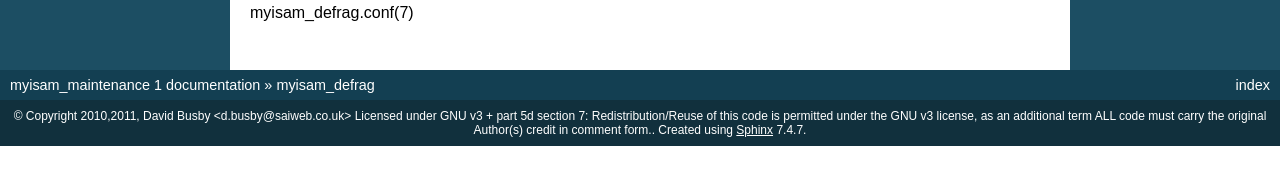
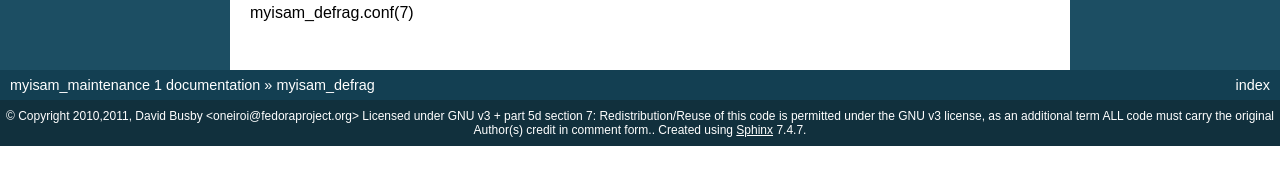
Before and after one commit to Oneiroi/mysql_maintenance, a Sphinx documentation site: the page built from docs/source/myisam_defrag.rst, in a window 1280 px wide. Shown: the part 584-769 px from the top of the page. Built offline with Sphinx 7.4.7, drawn with Linux system fonts in a browser that asks for light colours; some of the changed lines change nothing that is shown.

Commit message:
docs wip

```diff
--- a/docs/source/conf.py
+++ b/docs/source/conf.py
@@ -41,7 +41,7 @@ master_doc = 'index'
 
 # General information about the project.
 project = u'myisam_maintenance'
-copyright = u'2010,2011, David Busby <d.busby@saiweb.co.uk> Licensed under GNU v3 + part 5d section 7: Redistribution/Reuse of this code is permitted under the GNU v3 license, as an additional term ALL code must carry the original Author(s) credit in comment form.'
+copyright = u'2010,2011, David Busby <oneiroi@fedoraproject.org> Licensed under GNU v3 + part 5d section 7: Redistribution/Reuse of this code is permitted under the GNU v3 license, as an additional term ALL code must carry the original Author(s) credit in comment form.'
 
 # The version info for the project you're documenting, acts as replacement for
 # |version| and |release|, also used in various other places throughout the
@@ -179,7 +179,7 @@ htmlhelp_basename = 'myisam_maintenancedoc'
 # (source start file, target name, title, author, documentclass [howto/manual]).
 latex_documents = [
   ('index', 'myisam_maintenance.tex', u'myisam\\_maintenance Documentation',
-   u'David Busby \\textless{}d.busby@saiweb.co.uk\\textgreater{}', 'manual'),
+   u'David Busby \\textless{}oneiroi@fedoraproject.org\\textgreater{}', 'manual'),
 ]
 
 # The name of an image file (relative to this directory) to place at the top of
@@ -211,7 +211,7 @@ latex_documents = [
 # One entry per manual page. List of tuples
 # (source start file, name, description, authors, manual section).
 man_pages = [
-    ('myisam_defrag', 'myisam_defrag', u'enumerate and defragment myISAM engine mySQL tables',[u'David Busby <d.busby@saiweb.co.uk>'], 8),
-    ('myisam_defrag.conf', 'myisam_defrag.conf', u'configuration file for myisam_defrag.py',[u'David Busby <d.busby@saiweb.co.uk>'], 7),
-    ('index_rebuild', 'index_rebuild', u'enumerate and rebuild indexs on mySQL tables',[u'David Busby <d.busby@saiweb.co.uk>'], 8)
+    ('myisam_defrag', 'myisam_defrag', u'enumerate and defragment myISAM engine mySQL tables',[u'David Busby <oneiroi@fedoraproject.org>'], 8),
+    ('myisam_defrag.conf', 'myisam_defrag.conf', u'configuration file for myisam_defrag.py',[u'David Busby <oneiroi@fedoraproject.org>'], 7),
+    ('index_rebuild', 'index_rebuild', u'enumerate and rebuild indexs on mySQL tables',[u'David Busby <oneiroi@fedoraproject.org>'], 8)
 ]
--- a/docs/source/myisam_defrag.rst
+++ b/docs/source/myisam_defrag.rst
@@ -1,4 +1,4 @@
-.. sectionauthor:: David Busby <d.busby@saiweb.co.uk>
+.. sectionauthor:: David Busby <oneiroi@fedoraproject.org>
 .. _myisam_defrag:
 
 myisam_defrag
```
